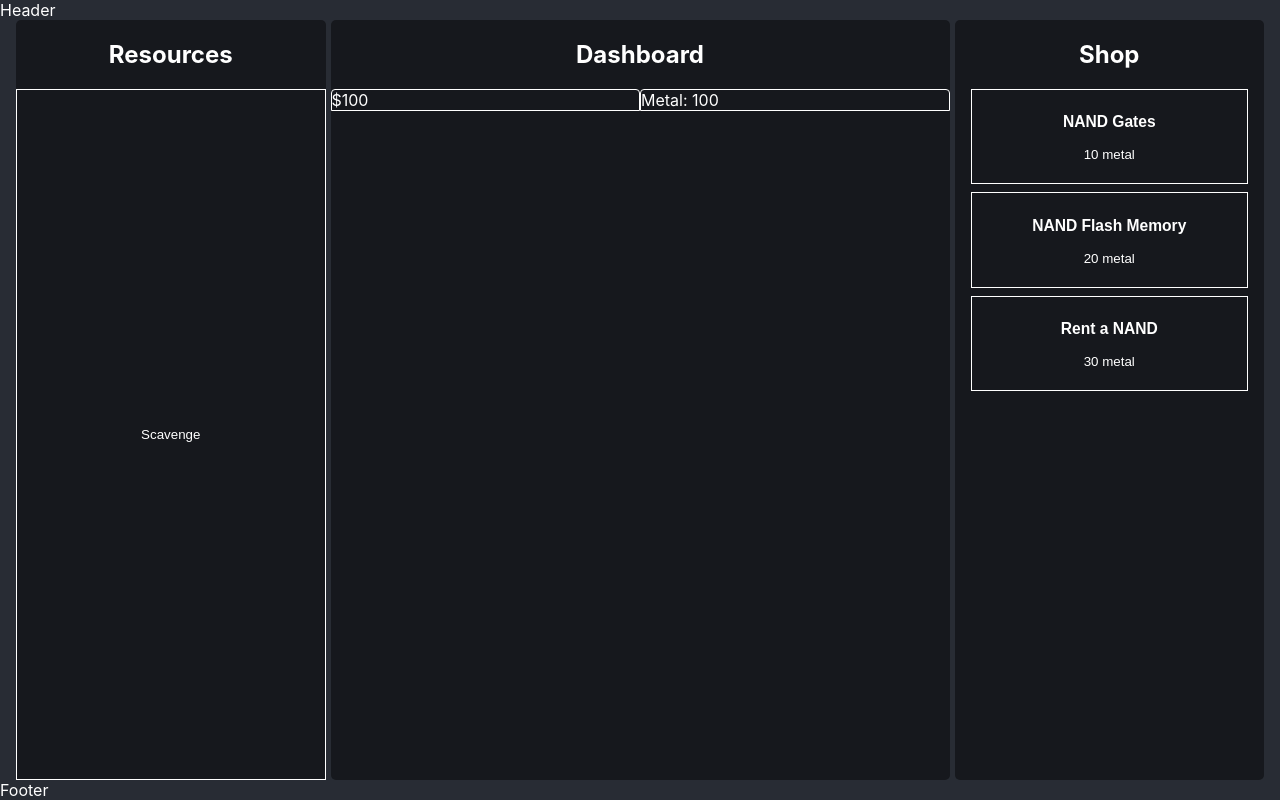
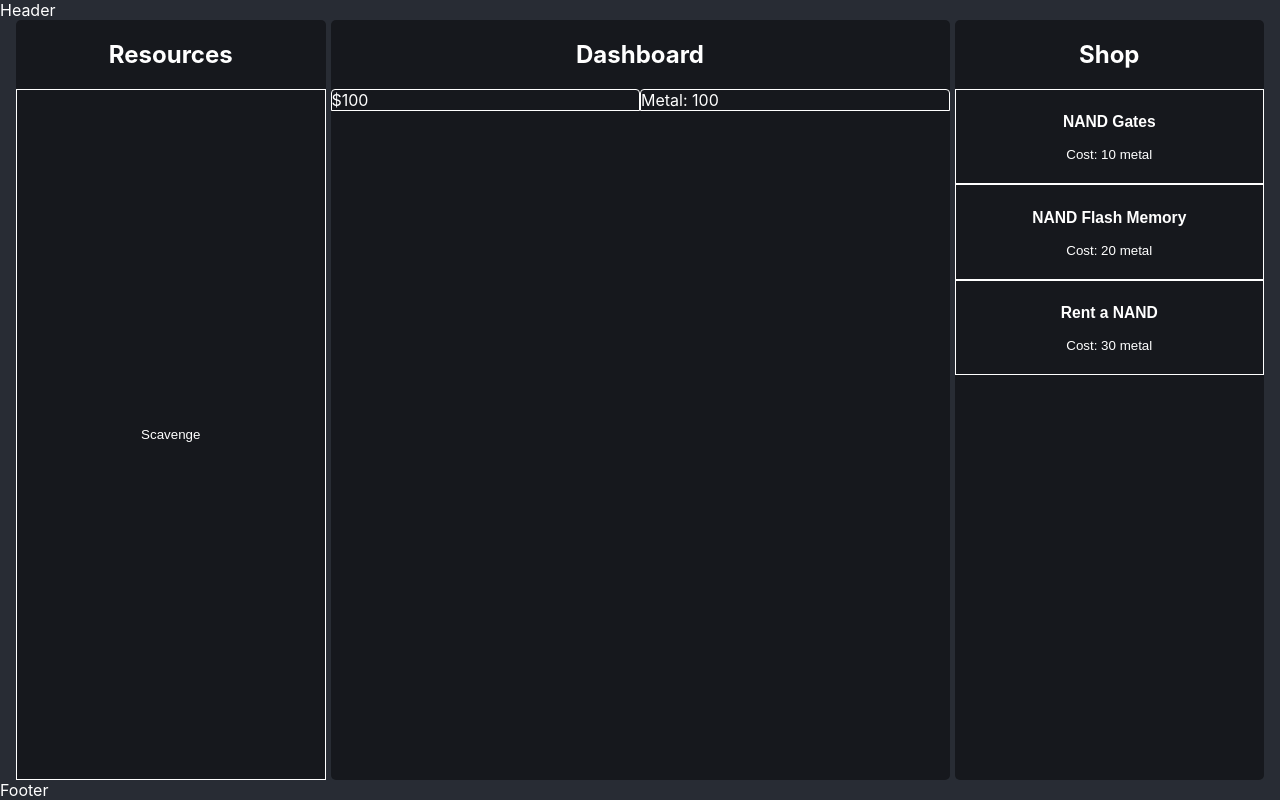
Before and after one commit to ThermaDev/ThermaDev.github.io, a React (Create React App) app: page / in a window 1280 px wide. Built offline with nearby package versions, Linux system fonts and the light colour scheme.

Commit message:
add shop component

```diff
--- a/src/Components/Shop.tsx
+++ b/src/Components/Shop.tsx
@@ -1,4 +1,8 @@
-let Unlocks = [
+import { useResearch } from "../Contexts/ResearchContext";
+import { useResources } from "../Contexts/ResourceContext";
+
+
+let technologies = [
   {
     "id": 1,
     "name": "NAND Gates",
@@ -22,26 +26,39 @@ let Unlocks = [
   }
 ];
 
-function ShopItem(props: { name: string; price: number, currency: string }) {
-  return (
-    <button className="shop-item">
-      <h3>{props.name}</h3>
-      <p>{props.price} {props.currency}</p>
-    </button>
-  );
+interface ShopItemProps {
+  id: number;
+  name: string;
+  cost: number;
+  currency: string;
 }
 
 function Shop() {
-  const shopItems = Unlocks.map((item) => {
-    return <ShopItem name={item.name} price={item.cost} currency={item.currency} />;
-  });
+  let resourceContext = useResources();
+  let researchContext = useResearch();
+
+  function getLockedTechnologies() {
+    return technologies.filter((technology) => {
+      return !researchContext.researchedSkills.includes(technology.id);
+    });
+  }
+
+  function onPurchase(shopItem: ShopItemProps) {
+    researchContext.researchTechnology(shopItem.id, shopItem.cost, shopItem.currency);
+  }
+
   return (
-    <>
+    <div>
       <h2 className='section-title'>Shop</h2>
-      <div className='shop-items'>
-        {shopItems}
-      </div>
-    </>
+      <section className="rows">
+      {getLockedTechnologies().map((technology) => (
+        <button key={technology.id} onClick={() => onPurchase(technology)}>
+          <h3>{technology.name}</h3>
+          <p>Cost: {technology.cost} {technology.currency}</p>
+        </button>
+      ))}
+      </section>
+    </div>
   );
 }
 
```
